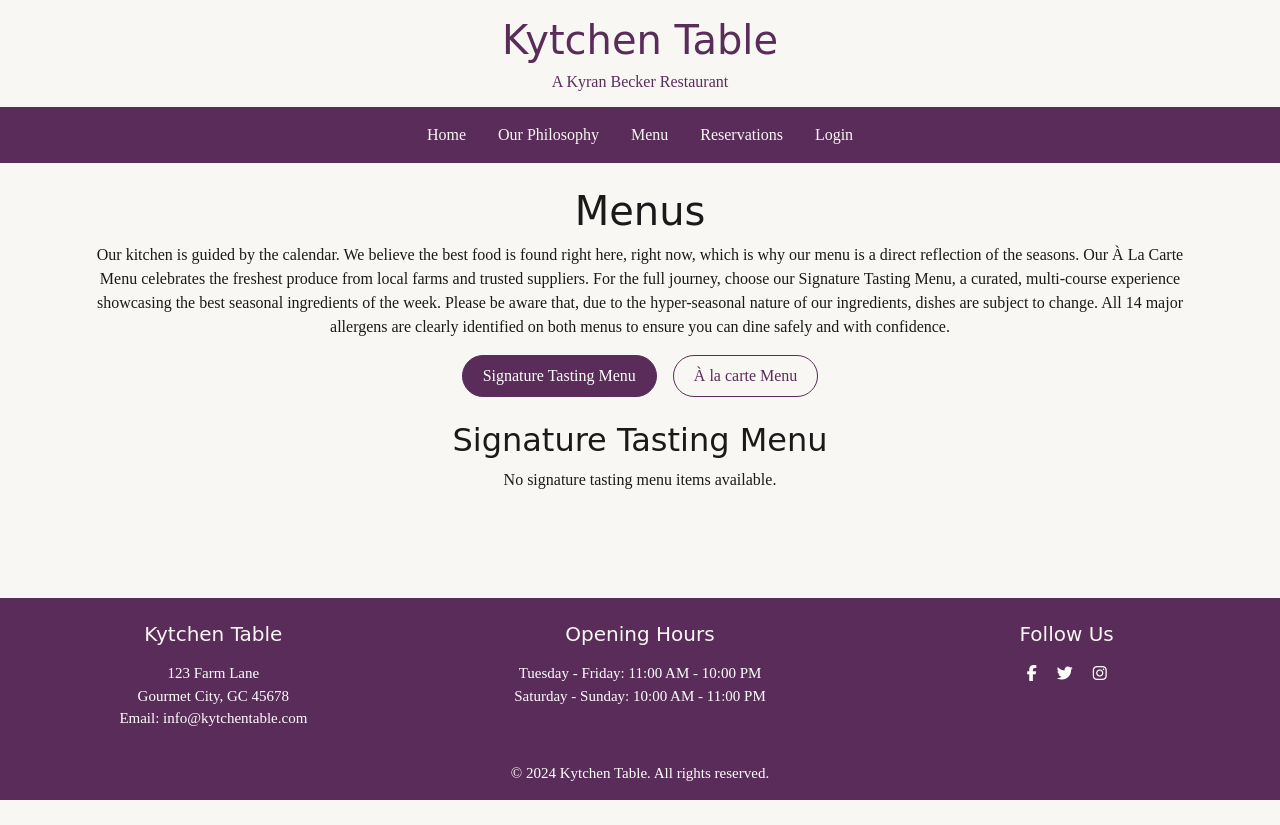
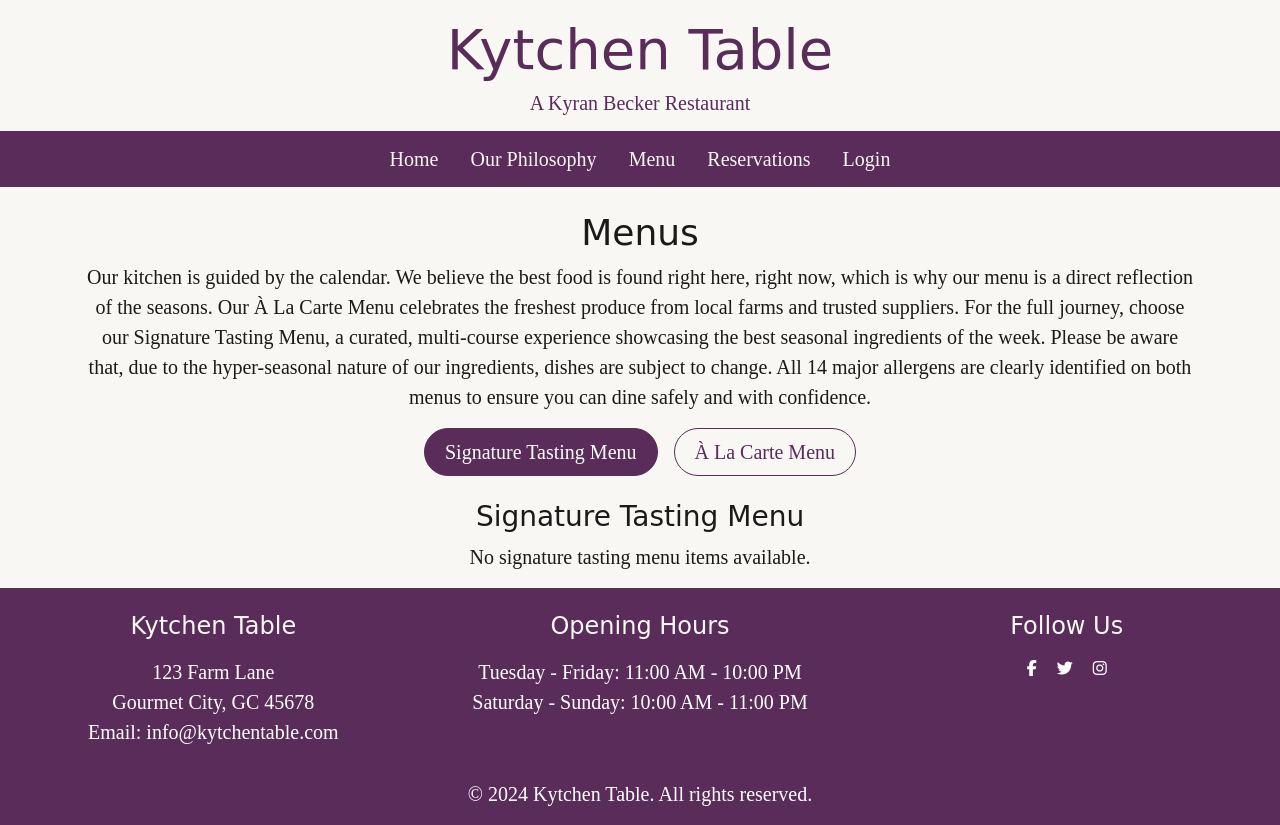
Before and after one commit to foster95/kytchentable, a Django app: page /menu/ in a window 1280 px wide. Before the commit the page ends 800 px from the top, so only its background shows below. Run offline with Django 4.2, Linux system fonts and the light colour scheme; data that the repository does not hold is empty; some libraries are stand-ins or nearby versions; some web fonts are replaced.

Commit message:
add css styling media queries for larger phone screens

```diff
--- a/home/templates/home/index.html
+++ b/home/templates/home/index.html
@@ -18,7 +18,7 @@
     <div class="row mt-4">
         <div class="col text-center">
             <h2>Come Home to the Table</h2>
-            <div class="text-center">At Kytchen Table, we believe the kitchen table is the heart of every
+            <div class="text-center"><p>At Kytchen Table, we believe the kitchen table is the heart of every
                 home—a place where everyone is truly welcome to gather, share, and belong.
                 We invite you to experience our deep connection to the land and the local community.</p>
 
--- a/menu/templates/menu/menu.html
+++ b/menu/templates/menu/menu.html
@@ -2,7 +2,7 @@
 {% load static %}
 {% block content %}
 
-<div class="introduction-to-menu"><h1>Menus</h1>
+<div class="introduction-to-menu"><h2>Menus</h2>
     <p>Our kitchen is guided by the calendar. We believe the best food is found right here, right now, which is why our menu
      is a direct reflection of the seasons. Our À La Carte Menu celebrates the freshest produce from local farms and
      trusted suppliers. For the full journey, choose our Signature Tasting Menu, a curated, multi-course experience
@@ -20,17 +20,17 @@
     </li>
     <li class="nav-item" role="presentation">
         <button class="nav-link" id="ala-carte-tab" data-bs-toggle="pill" data-bs-target="#ala-carte" type="button" role="tab">
-            À la carte Menu
+            À La Carte Menu
         </button>
     </li>
 </ul>
 
-<div class="tab-content" id="menuOverviewTabsContent">
+<div class="tab-content menu-overview" id="menuOverviewTabsContent">
 
     <!-- Signature Tasting Menu -->
     <div class="tab-pane fade show active" id="signature" role="tabpanel" aria-labelledby="signature-tab">
         <div class="container text-center mt-4">
-            <h2>Signature Tasting Menu</h2>
+            <h3>Signature Tasting Menu</h3>
             <ul class = "list-unstyled text-center signature-menu">
                 {% for item in menu_items.tasting %}
                 <li class="mb-3">
@@ -50,10 +50,10 @@
         </div>
     </div>
 
-    <!-- À la carte Menu -->
+    <!-- À La Carte Menu -->
     <div class="tab-pane fade" id="ala-carte" role="tabpanel" aria-labelledby="ala-carte-tab">
         <div class="container ala-carte-menu text-center mt-4">
-            <h2>À la carte</h2>
+            <h3>À La Carte</h3>
 
             <!-- Nested Pill Buttons for A La Carte -->
             <ul class="nav nav-pills justify-content-center mb-3" id="menuTabs" role="tablist">
@@ -64,7 +64,7 @@
                     <button class="nav-link" id="mains-tab" data-bs-toggle="pill" data-bs-target="#mains" type="button" role="tab">Mains</button>
                 </li>
                 <li class="nav-item" role="presentation">
-                    <button class="nav-link" id="sides-tab" data-bs-toggle="pill" data-bs-target="#sides" type="button" role="tab">From the Garden</button>
+                    <button class="nav-link" id="sides-tab" data-bs-toggle="pill" data-bs-target="#sides" type="button" role="tab">Sides</button>
                 </li>
                 <li class="nav-item" role="presentation">
                     <button class="nav-link" id="desserts-tab" data-bs-toggle="pill" data-bs-target="#desserts" type="button" role="tab">Desserts</button>
--- a/static/css/style.css
+++ b/static/css/style.css
@@ -150,6 +150,10 @@ h1, h2, h3, h4, h5, h6 {
     color: var(--primary-color);
 }
 
+h3 {
+    font-size: 1.5rem;
+}
+
 /* Footer Styling */
 .footer p {
     font-size: 15px;
@@ -162,3 +166,65 @@ h1, h2, h3, h4, h5, h6 {
 .footer-details {
     color: var(--tertiary-color);
 }
+
+
+/* Media Queries for Responsiveness */
+
+/* Small devices */
+@media screen and (min-width: 481px){
+
+    .navbar-nav .nav-link {
+        font-size: 1.25rem;
+    }
+
+    #brand a {
+        font-size: 3.5rem;
+    }
+
+    #brand-subtitle {
+        font-size: 1.25rem;
+    }
+
+    #hero-image {
+        height: 30vh;
+        background-position: 55%
+    }
+
+    #hero-subtitle {
+        font-size: 3rem;
+    }
+
+    h2 {
+        font-size: 2.25rem;
+    }
+
+    p {
+        font-size: 1.25rem;
+    }
+
+    .btn {
+        font-size: 1.25rem;
+    }
+
+    .nav-pills .nav-link {
+        font-size: 1.25rem;
+    }
+
+    .menu-overview h3 {
+        font-size: 1.75rem;
+    }
+
+    .signature-menu li,
+    .ala-carte-menu li{
+        font-size: 1.25rem;
+    }
+
+    .footer p {
+        font-size: 1.25rem;
+    }
+
+    .footer h3 {
+        font-size: 1.5rem;
+    }
+
+}
```
